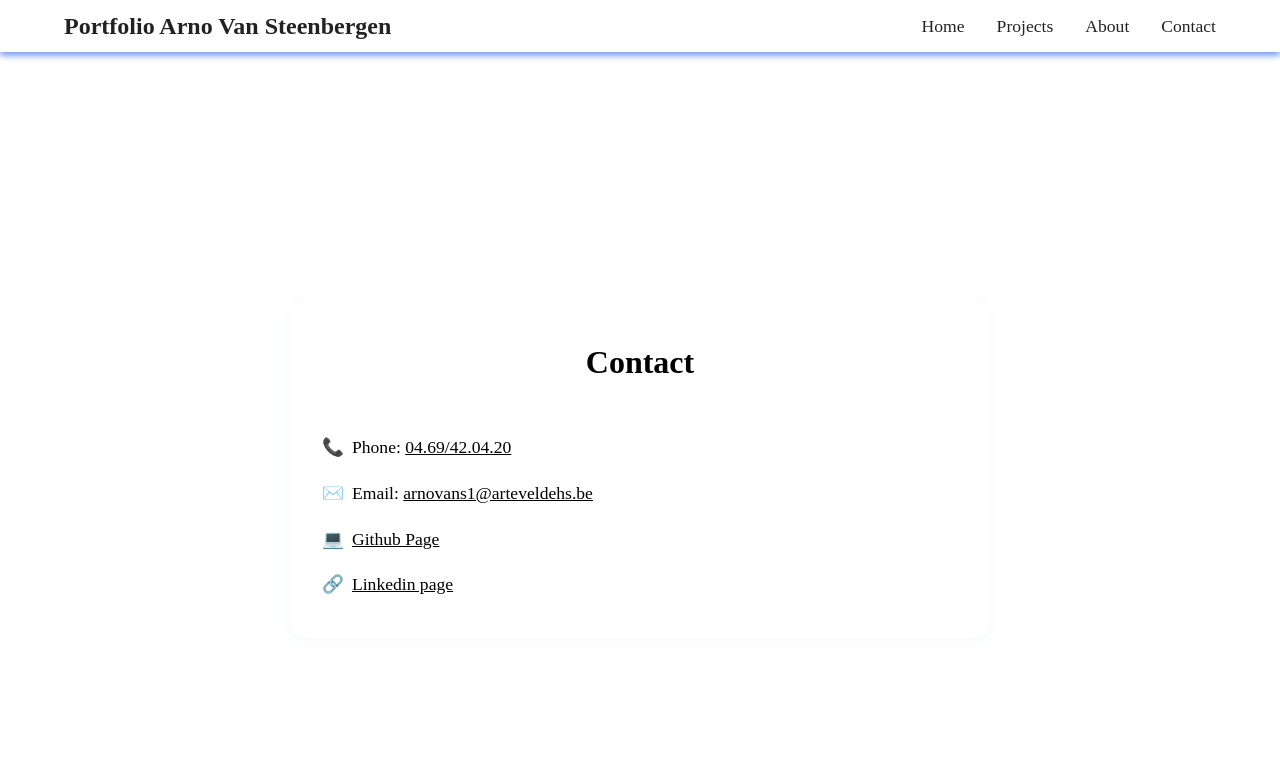
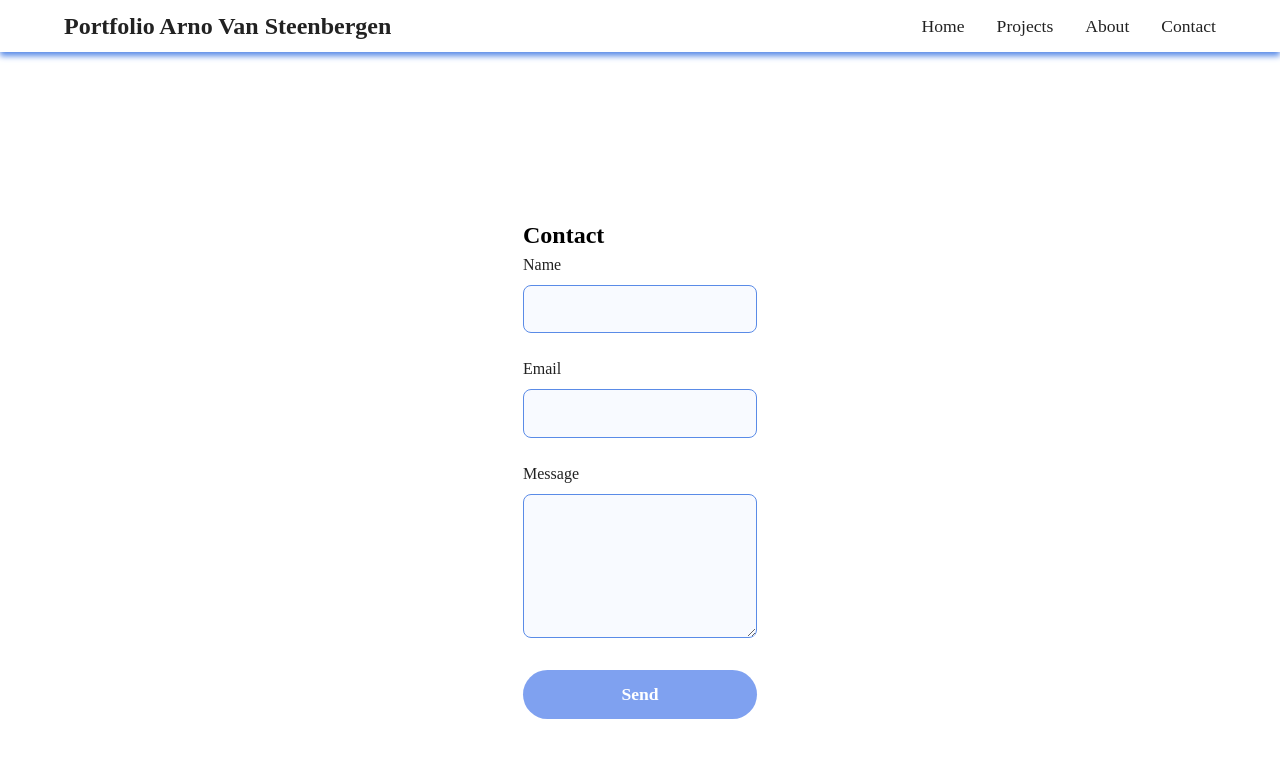
Before and after one commit to ArnoVanSteenbergen03/Portfolio, a React (Vite) app in the folder my-portfolio/: page /contact in a window 1280 px wide. Shown: the top 758 px of the page. Built offline with nearby package versions, Linux system fonts and the light colour scheme.

Commit message:
trying to make an actial form submission

```diff
--- a/my-portfolio/src/components/Contact.jsx
+++ b/my-portfolio/src/components/Contact.jsx
@@ -3,34 +3,29 @@ function Contact() {
     <section className="section" id="contact">
       <div className="contact">
         <h2 className="contact__title">Contact</h2>
-        <ul className="contact__list">
-          <li className="contact__item">
-            <span role="img" aria-label="Phone">📞</span>
-            <span>Phone: <a href="tel:0469420420">04.69/42.04.20</a></span>
-          </li>
-          <li className="contact__item">
-            <span role="img" aria-label="Email">✉️</span>
-            <span>
-              Email: <a href="mailto:arnovans1@arteveldehs.be">arnovans1@arteveldehs.be</a>
-            </span>
-          </li>
-          <li className="contact__item">
-            <span role="img" aria-label="GitHub">💻</span>
-            <a href="https://github.com/Suka-Baguette" target="_blank" rel="noopener noreferrer">
-              Github Page
-            </a>
-          </li>
-          <li className="contact__item">
-            <span role="img" aria-label="LinkedIn">🔗</span>
-            <a
-              href="https://www.linkedin.com/in/arno-van-steenbergen-a6092a290/"
-              target="_blank"
-              rel="noopener noreferrer"
-            >
-              Linkedin page
-            </a>
-          </li>
-        </ul>
+        <form className="contact__form" action="/process_form.php" method="POST">
+          <div className="form__group">
+            <label className="form__label">Name</label>
+            <input
+              className="form__input"
+              id="name"
+              name="name"
+              type="text"
+              required
+            />
+          </div>
+          <div className="form__group">
+            <label className="form__label">Email</label>
+            <input className="form__input" id="email" name="email" type="email" required />
+          </div>
+          <div className="form__group">
+            <label className="form__label">Message</label>
+            <textarea className="form__text" id="message" name="message" rows="5" required />
+          </div>
+          <button type="submit" className="form__button">
+            Send
+          </button>
+        </form>
       </div>
     </section>
   );
--- a/my-portfolio/src/css/contact.css
+++ b/my-portfolio/src/css/contact.css
@@ -1,55 +1,63 @@
-.section {
+/* Basic form styling for Contact.jsx */
+
+.contact__form {
+  display: flex;
+  flex-direction: column;
+  gap: 1.5rem;
   width: 100%;
-  min-height: 100vh;
-  display: flex;
-  align-items: center;
-  justify-content: center;
-  padding: 4rem 1rem 2rem 1rem;
-  box-sizing: border-box;
+  max-width: 400px;
+  margin: 0 auto;
 }
 
-.contact {
-  max-width: 700px;
-  width: 100%;
-  background: #fff;
-  border-radius: 1rem;
-  box-shadow: 0 2px 12px rgba(127,161,240,0.08);
-  padding: 2.5rem 2rem;
+.form__group {
   display: flex;
   flex-direction: column;
-  gap: 2rem;
-}
-
-.contact__title {
-  font-size: 2rem;
-  color: var(--accent);
-  margin-bottom: 1rem;
-  text-align: center;
-}
-
-.contact__list {
-  list-style: none;
-  padding: 0;
-  margin: 0;
-  display: flex;
-  flex-direction: column;
-  gap: 1.2rem;
-}
-
-.contact__item {
-  font-size: 1.1rem;
-  color: var(--text);
-  display: flex;
-  align-items: center;
   gap: 0.5rem;
 }
 
-.contact__item a {
-  color: var(--accent);
-  text-decoration: underline;
-  transition: color 0.2s;
+.form__label {
+  font-weight: 500;
+  color: var(--text);
 }
 
-.contact__item a:hover {
-  color: var(--border);
+.form__input,
+.form__text {
+  padding: 0.7rem 1rem;
+  border: 1px solid var(--border);
+  border-radius: 0.5rem;
+  font-size: 1rem;
+  background: #f8faff;
+  color: var(--text);
+  transition: border-color 0.2s;
 }
+
+.form__input:focus,
+.form__text:focus {
+  outline: none;
+  border-color: var(--accent, #7fa1f0);
+  background: #fff;
+}
+
+.form__button {
+  padding: 0.7rem 1.5rem;
+  border-radius: 2rem;
+  background: var(--accent, #7fa1f0);
+  color: #fff;
+  border: none;
+  font-weight: 600;
+  font-size: 1.1rem;
+  cursor: pointer;
+  transition: background 0.2s;
+  margin-top: 0.5rem;
+}
+
+.form__button:hover {
+  background: var(--border, #5a8be7);
+}
+
+@media (max-width: 600px) {
+  .contact__form {
+    max-width: 100%;
+    padding: 0 0.5rem;
+  }
+}
--- a/my-portfolio/src/css/main.css
+++ b/my-portfolio/src/css/main.css
@@ -4,3 +4,11 @@
 @import url("./contact.css");
 @import url("./home.css");
 @import url("./about.css");
+
+:root {
+    --text: #222;
+    --accent: #7fa1f0;
+    --border: #5a8be7;
+    --background: #f8faff;
+    --highlight: #ff6347;
+}
```
Also changed, not shown: 1 other file (tests, documents, lock files or other folders).
